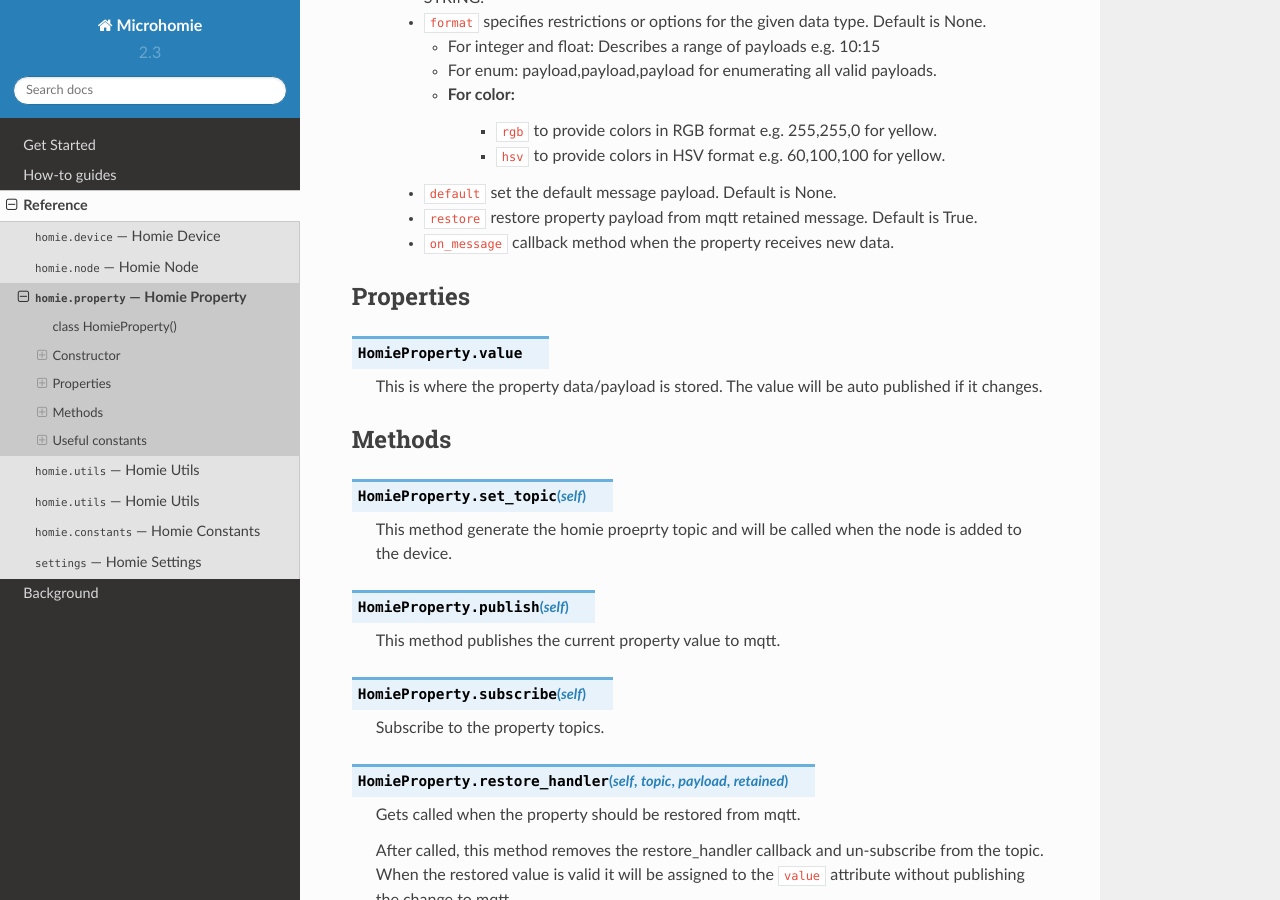
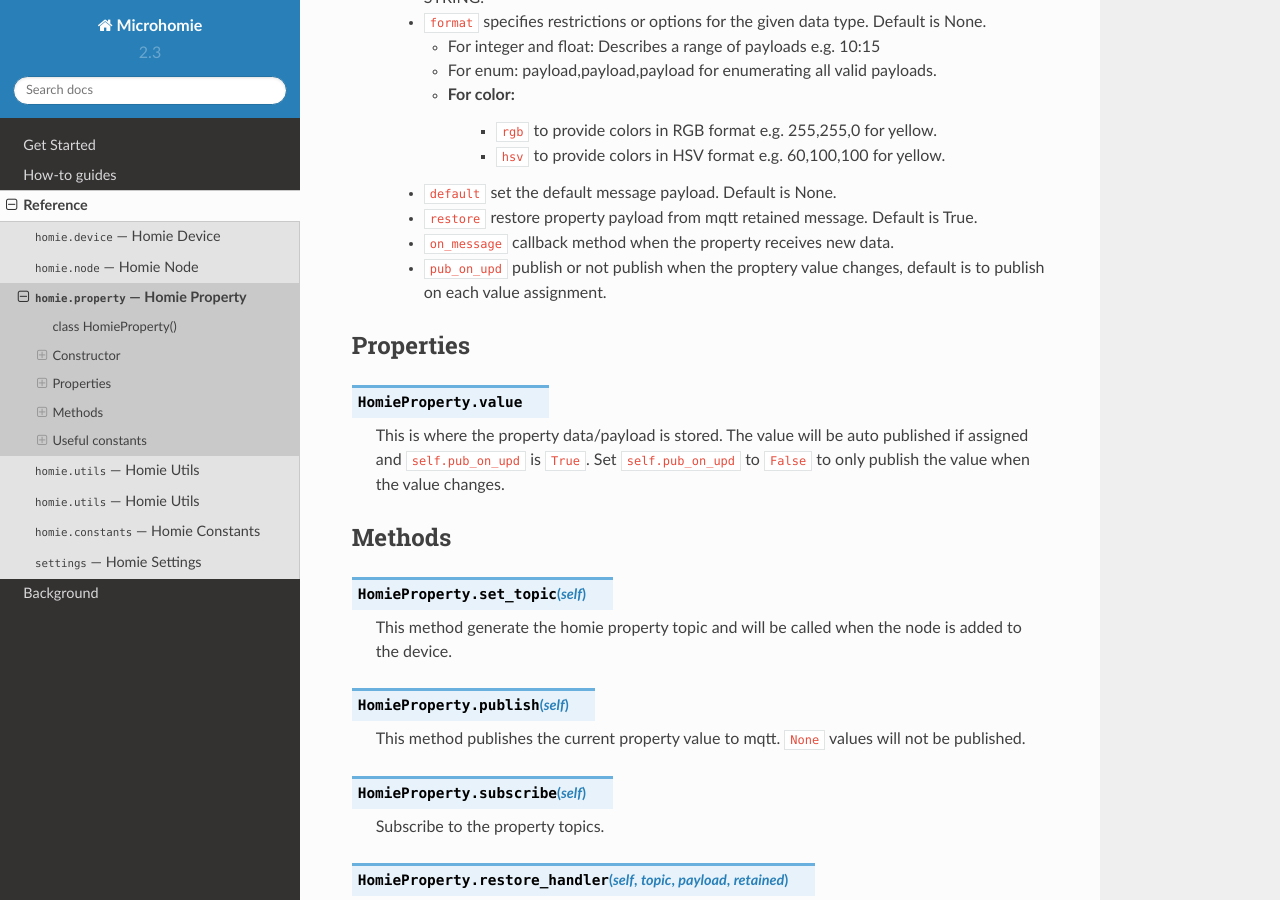
Before and after one commit to microhomie/microhomie, a Sphinx documentation site: the page built from docs/reference/property.rst, in a window 1280 px wide and 900 px high, scrolled down 1040 px. Built offline with Sphinx 7.4.7 and the Read the Docs theme 2.0.0, drawn with Linux system fonts in a browser that asks for light colours.

Commit message:
Update docs

```diff
--- a/docs/reference/device.rst
+++ b/docs/reference/device.rst
@@ -54,6 +54,7 @@ Constructor
     Construct a Homie device object. The arguments are:
 
         - ``settings`` is the settings module from the settings.py file.
+
 
 Methods
 =======
--- a/docs/reference/node.rst
+++ b/docs/reference/node.rst
@@ -46,6 +46,7 @@ Usage Model::
         def on_power_message(self, topic, payload, retained):
             self.led(ONOFF[payload]
 
+
 Properties
 ==========
 
--- a/docs/reference/property.rst
+++ b/docs/reference/property.rst
@@ -58,6 +58,7 @@ Constructor
       - ``default`` set the default message payload. Default is None.
       - ``restore`` restore property payload from mqtt retained message. Default is True.
       - ``on_message`` callback method when the property receives new data.
+      - ``pub_on_upd`` publish or not publish when the proptery value changes, default is to publish on each value assignment.
 
 
 Properties
@@ -65,7 +66,7 @@ Properties
 
 .. data:: HomieProperty.value
 
-  This is where the property data/payload is stored. The value will be auto published if it changes.
+  This is where the property data/payload is stored. The value will be auto published if assigned and ``self.pub_on_upd`` is ``True``. Set ``self.pub_on_upd`` to ``False`` to only publish the value when the value changes.
 
 
 Methods
@@ -73,12 +74,12 @@ Methods
 
 .. method:: HomieProperty.set_topic(self)
 
-  This method generate the homie proeprty topic and will be called when the node is added to the device.
+  This method generate the homie property topic and will be called when the node is added to the device.
 
 
 .. method:: HomieProperty.publish(self)
 
-  This method publishes the current property value to mqtt.
+  This method publishes the current property value to mqtt. ``None`` values will not be published.
 
 
 .. method:: HomieProperty.subscribe(self)
```
